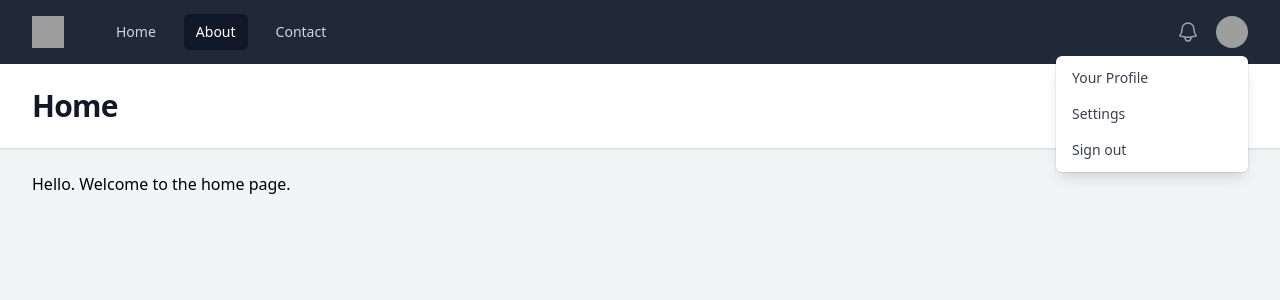
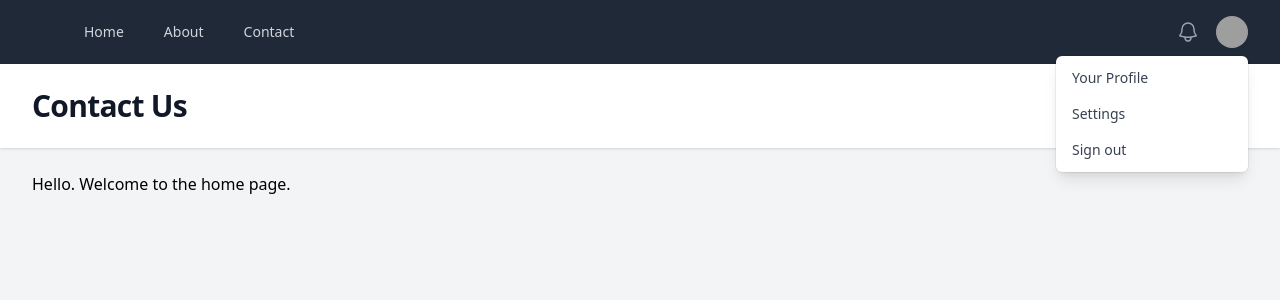
Before and after one commit to utkarshgayguwal/PHP-Learning, a PHP site: page /index.php in a window 1280 px wide. Shown: the top 300 px of the page. Run offline with PHP 8.4, Linux system fonts and the light colour scheme; some libraries are stand-ins or nearby versions; grey boxes are pictures that could not be loaded.

Commit message:
Refactor: Centralize common functions and enhance dynamic navbar styling
- Created functions.php to organize reusable functions in one place
- Updated navbar heading styling to dynamically reflect current page using $_SERVER['REQUEST_URI']

```diff
--- a/about.php
+++ b/about.php
@@ -1,5 +1,4 @@
 <?php
 
-$heading = 'About Us';
-
+require "function.php";
 require "views/about.view.php";
--- a/contact.php
+++ b/contact.php
@@ -1,5 +1,4 @@
 <?php
 
-$heading = 'Contact Us';
-
+require "function.php";
 require "views/contact.view.php";
--- /dev/null
+++ b/function.php
@@ -0,0 +1,27 @@
+<?php
+
+function dd($value)
+{
+    echo "<pre>";
+    print_r($value);
+    echo "</pre>";
+    die();
+}
+
+function getHeading(){
+    $endPoint = $_SERVER['REQUEST_URI'];
+    if($endPoint === '/'){
+        $heading = 'Home';
+    }else if( $endPoint === '/about.php'){
+        $heading = 'About Us';
+    }else{
+        $heading = 'Contact Us';
+    }
+    return $heading;
+}
+
+$heading = getHeading();
+
+function uri($path){
+    return $_SERVER['REQUEST_URI'] == $path ? "bg-gray-900 text-white" : "text-gray-300" ;
+}
--- a/index.php
+++ b/index.php
@@ -1,5 +1,4 @@
 <?php
 
-$heading = "Home";
-
+require "function.php";
 require "views/index.view.php";
--- a/views/partials/nav.php
+++ b/views/partials/nav.php
@@ -2,15 +2,12 @@
     <div class="mx-auto max-w-7xl px-4 sm:px-6 lg:px-8">
         <div class="flex h-16 items-center justify-between">
             <div class="flex items-center">
-                <div class="flex-shrink-0">
-                    <img class="h-8 w-8" src="https://tailwindui.com/img/logos/mark.svg?color=indigo&shade=500" alt="Your Company">
-                </div>
                 <div class="hidden md:block">
                     <div class="ml-10 flex items-baseline space-x-4">
                         <!-- Current: "bg-gray-900 text-white", Default: "text-gray-300 hover:bg-gray-700 hover:text-white" -->
-                        <a href="/" class="text-gray-300 hover:bg-gray-700 px-3 py-2 rounded-md text-sm font-medium" aria-current="page">Home</a>
-                        <a href="/about.php" class="bg-gray-900 text-white hover:bg-gray-700 hover:text-white px-3 py-2 rounded-md text-sm font-medium">About</a>
-                        <a href="/contact.php" class="text-gray-300 hover:bg-gray-700 hover:text-white px-3 py-2 rounded-md text-sm font-medium">Contact</a>
+                        <a href="/" class=" <?= uri('/') ?> hover:bg-gray-700 px-3 py-2 rounded-md text-sm font-medium" aria-current="page">Home</a>
+                        <a href="/about.php" class=" <?= uri('/about.php') ?> hover:bg-gray-700 hover:text-white px-3 py-2 rounded-md text-sm font-medium">About</a>
+                        <a href="/contact.php" class="<?= uri('/contact.php') ?> hover:bg-gray-700 hover:text-white px-3 py-2 rounded-md text-sm font-medium">Contact</a>
                     </div>
                 </div>
             </div>
```
